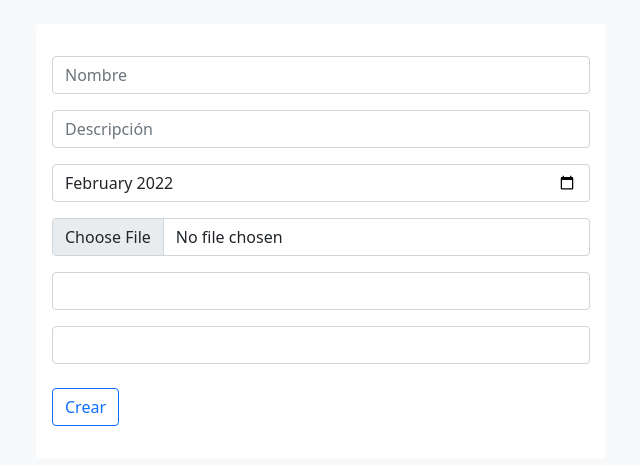
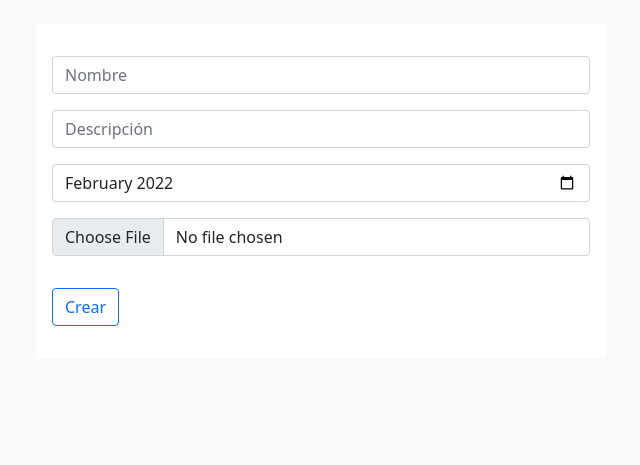
Before and after one commit to franeipos/djangocalendar, a Django app: page /calendar/add_event/ in a window 1280 px wide. Shown: the part 56-521 px from the top of the page, without its empty margins (319-959 px from the left). Run offline with Django 4.2, Linux system fonts and the light colour scheme; the visitor is signed in with stand-in values (Sample User, id 1).

Commit message:
Hidden event type and event patient in create-update forms

```diff
--- a/djangocalendar/urls.py
+++ b/djangocalendar/urls.py
@@ -47,7 +47,7 @@ from accounts.views import (
 
 urlpatterns = [
                 path('admin/', admin.site.urls),
-                path('', home_view, name="home"),
+                path('', login_user, name="home"),
                 path('calendar/<int:id_patient>/', calendar_view, name="calendar"),
                 path('calendar/<int:id_patient>/<int:month>/<int:year>/', calendar_view, name="calendar"),
                 path('calendar/event_detail/<int:event_id>/', event_detail, name="event-detail"),
--- a/my_calendar/templates/my_calendar/add_eventV2.html
+++ b/my_calendar/templates/my_calendar/add_eventV2.html
@@ -26,8 +26,8 @@
             {% endif %}
 
             <input name="image" type="file" accept="image/*" class="form-control my-3">
-            <input name="patient_calendar" type="number"  class="form-control my-3" value="{{id_patient}}" required>
-            <input name="type" type="number" class="form-control my-2" value="{{type}}" required>
+            <input name="patient_calendar" type="number"  class="form-control my-3" value="{{id_patient}}" required hidden>
+            <input name="type" type="number" class="form-control my-2" value="{{type}}" required hidden>
             <input type="submit" name="submit" value="Crear" class="btn btn-outline-primary my-3">
         </form>
     </div>
--- a/my_calendar/templates/my_calendar/update_eventV2.html
+++ b/my_calendar/templates/my_calendar/update_eventV2.html
@@ -36,8 +36,8 @@
             {% endif %}
 
             <input name="image" type="file"  accept="image/*" class="form-control my-3">
-            <input name="patient_calendar" type="number"  class="form-control my-3" value="{{event.patient_calendar.id}}" required>
-            <input name="type" type="number" class="form-control my-2" value="{{event.type}}" required>
+            <input name="patient_calendar" type="number"  class="form-control my-3" value="{{event.patient_calendar.id}}" required hidden>
+            <input name="type" type="number" class="form-control my-2" value="{{event.type}}" required hidden>
             <input type="submit" name="submit" value="Actualizar" class="btn btn-outline-primary my-3">
         </form>
     </div>
```
Also changed, not shown: accounts/views.py (+9 -0 lines).
